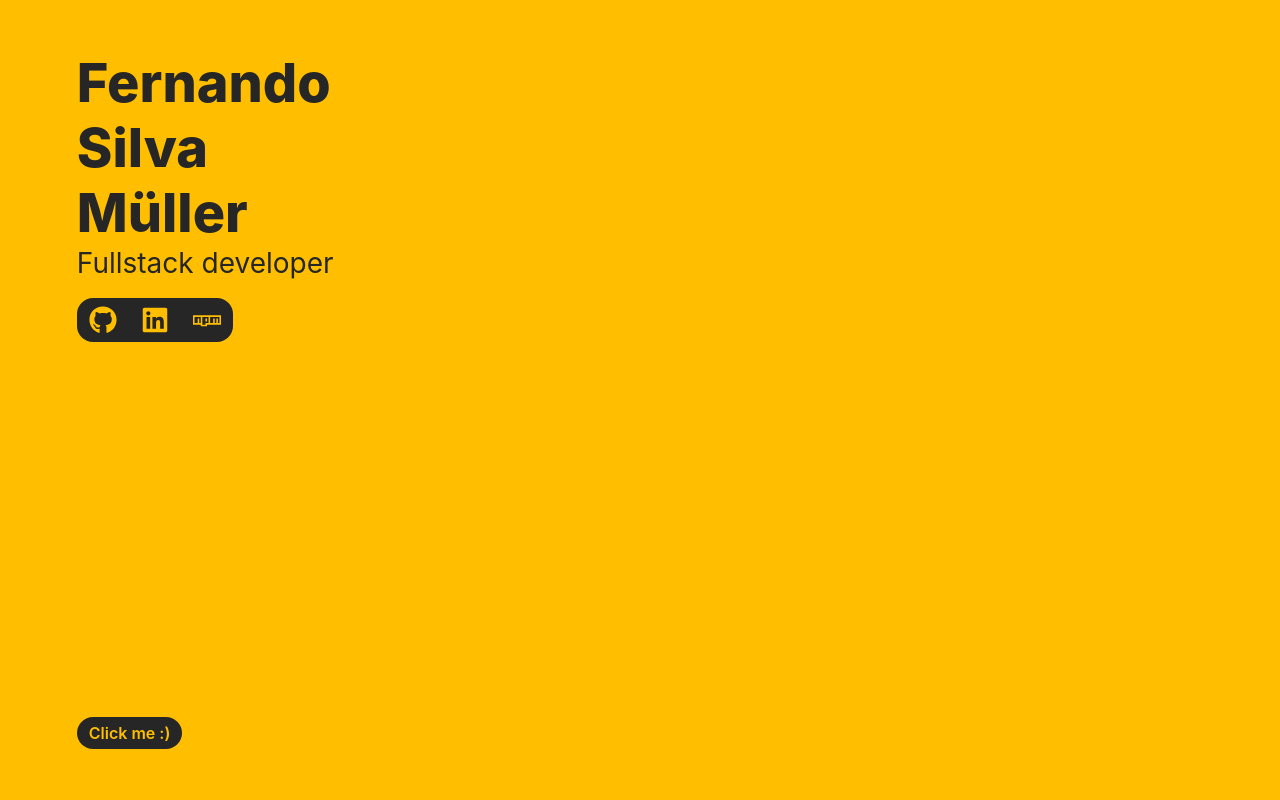
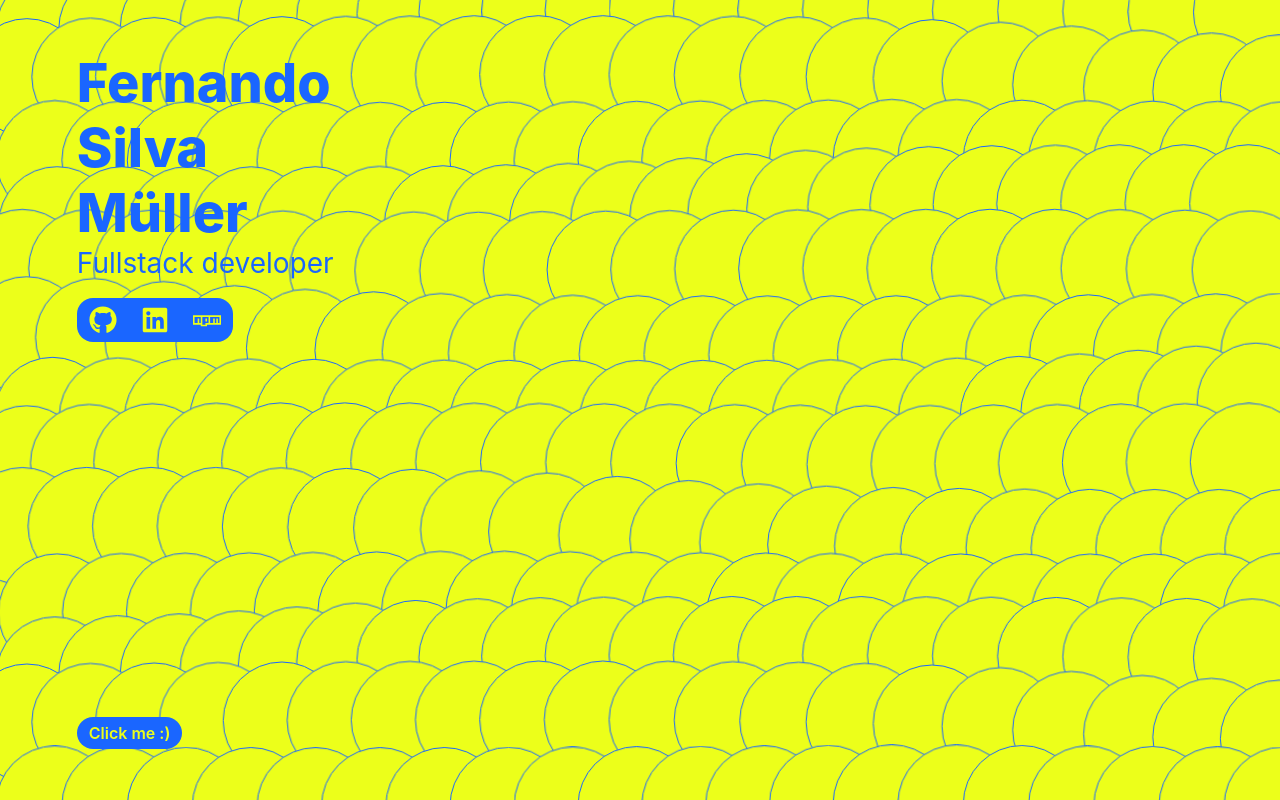
Before and after one commit to fdograph/silvamuller-rocks, a Svelte app: page / in a window 1280 px wide. Both pictures are taken after a click on the button "Click me :)". Built offline with nearby package versions, Linux system fonts and the light colour scheme.

Commit message:
New effectgit stash pop :D

```diff
--- a/src/App.svelte
+++ b/src/App.svelte
@@ -2,10 +2,12 @@
     import DarkLines from './backgrounds/dark-lines.svelte';
     import Yellow from './backgrounds/yellow.svelte';
     import Circles from './backgrounds/circles.svelte';
+    import Waves from './backgrounds/waves.svelte';
     import Content from "./content.svelte";
 
-    type ThemeName = 'dark-lines' | 'yellow' | 'circles';
-    const themes: ThemeName[] = ['dark-lines', 'yellow', 'circles'];
+    const themes = ['dark-lines', 'yellow', 'circles', 'waves'];
+    type ThemeName = typeof themes[number];
+
     const randomIndex = Math.round(Math.random() * (themes.length - 1));
     let currentTheme: ThemeName = themes[randomIndex];
 
@@ -22,8 +24,10 @@
             <DarkLines />
         {:else if currentTheme === 'yellow'}
             <Yellow />
-        {:else}
+        {:else if currentTheme === 'circles'}
             <Circles />
+        {:else if currentTheme === 'waves'}
+            <Waves />
         {/if}
     </div>
 
@@ -35,6 +39,7 @@
 <style>
     :root {
         --bg-color: hsl(0deg, 0%, 5%);
+        --bg-color-transparent: hsl(0deg, 0%, 5%, 0);
         --fg-color: #ededed;
         --action-color: hsl(255deg, 100%, 50%);
     }
@@ -54,6 +59,12 @@
     main.circles {
         --bg-color: hsl(330 100% 45%);
         --fg-color: hsl(0, 0%, 15%);
+        --action-color: hsl(255 100% 50%);
+    }
+
+    main.waves {
+        --bg-color: hsl(65 100% 55% / 1);
+        --fg-color: hsl(220deg 100% 55%);
         --action-color: hsl(255 100% 50%);
     }
 
--- /dev/null
+++ b/src/backgrounds/waves.svelte
@@ -0,0 +1,106 @@
+<script lang="ts">
+    import { onMount } from 'svelte';
+
+    const gridIteration = (rows: number, cols: number, block: (x: number, y: number) => void) => {
+        for(let y = 0; y <= rows; y++) {
+            for(let x = 0; x <= cols; x++) {
+                block(x, y);
+            }
+        }
+    };
+
+    let container: HTMLDivElement;
+    let circles = [];
+
+    const render = () => {
+        const height = container.offsetHeight;
+        const width = container.offsetWidth;
+        const ratio = width > height ? (width / height) : (height / width);
+        const outerRadius = ratio * 22;
+        const gap = outerRadius / 3;
+        const innerWidth = width - gap;
+        const innerHeight = height - gap;
+        const innerRadius = outerRadius + gap * 2;
+        const blockWidth = (outerRadius * 2) - (gap / 2);
+        const xCount = Math.floor(innerWidth / blockWidth);
+        const yCount = Math.floor(innerHeight / blockWidth);
+
+        const restX = innerWidth - (xCount * blockWidth) + gap;
+        const restY = innerHeight - (yCount * blockWidth) + gap;
+
+        const grid = [];
+        gridIteration(yCount, xCount, (col, row) => {
+            const cx = (blockWidth * col) + (restX / 2);
+            const cy = (blockWidth * row) + (restY / 2);
+            const radius = innerRadius;
+            const delay = 60 * grid.length * -1;
+            const size = blockWidth;
+
+            grid.push({
+                cx, cy, radius, delay, size
+            });
+        });
+        circles = grid;
+    };
+
+    onMount(render);
+</script>
+
+<svelte:window on:resize={render}/>
+<div bind:this={container} >
+    <svg>
+        {#each circles as c, index}
+            <circle
+                cx="{c.cx}"
+                cy="{c.cy}"
+                r="{c.radius}"
+                style="
+                    --cx: {c.x1}px;
+                    --cy: {c.y1}px;
+                    --delay: {c.delay}ms;
+                    --size: {c.size}px;
+                    "
+            />
+        {/each}
+    </svg>
+</div>
+
+<style>
+    @keyframes shakeIt {
+        to {
+            transform: translateZ(0) translateY(2%) translateX(2%);
+        }
+    }
+
+    div {
+        display: flex;
+        flex: 1;
+        width: 100%;
+        height: 100%;
+    }
+
+    svg {
+        display: block;
+        flex: 1;
+    }
+
+    svg circle {
+        --cx: 0px;
+        --cy: 0px;
+        --delay: 0;
+        --size: 0px;
+        fill: var(--bg-color);
+        stroke-width: 1px;
+        stroke: var(--fg-color);
+        transform: translateZ(0) translateY(0) translateX(0);
+        transform-origin: var(--cx) var(--cy);
+
+        animation-name: shakeIt;
+        animation-duration: 2000ms;
+        animation-timing-function: cubic-bezier(.76,-0.93,.2,1.95);
+        animation-direction: alternate;
+        animation-fill-mode: both;
+        animation-iteration-count: infinite;
+        animation-delay: var(--delay);
+    }
+</style>
```
